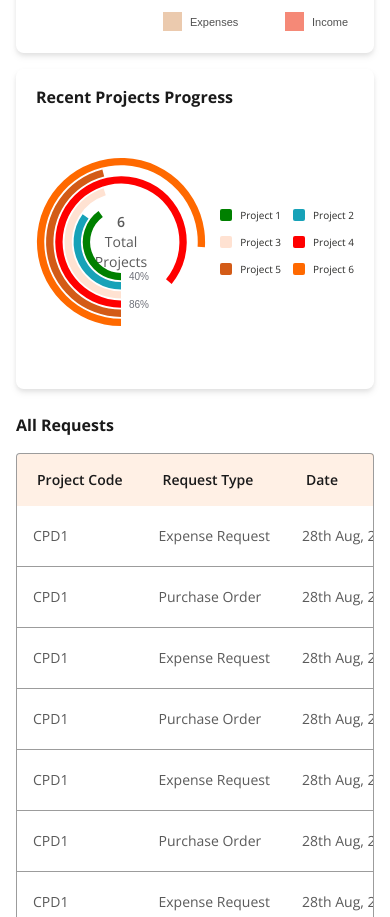
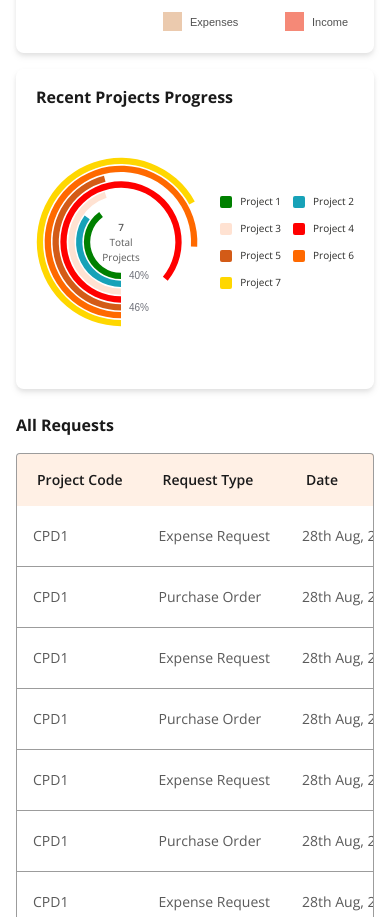
Before and after one commit to ntamiegbe/qualitrends-admin, a Next.js app: page /projects in a window 390 px wide. Shown: the part 898-1815 px from the top of the page. Built offline with nearby package versions, Linux system fonts and the light colour scheme.

Commit message:
Refactor: RecentProjectsProgressChart component to add polarBar data and update chart options

```diff
--- a/src/components/projects/RecentProjectsProgressChart/index.tsx
+++ b/src/components/projects/RecentProjectsProgressChart/index.tsx
@@ -1,3 +1,5 @@
+"use client";
+
 import * as echarts from "echarts/core";
 import {
 	TitleComponent,
@@ -28,6 +30,11 @@ const RecentProjectsProgressChart = () => {
 		"#FF0000",
 		"#D35B17",
 		"#FF6900",
+		"#FFD700",
+		"#FF00FF",
+		"#800080",
+		"#0000FF",
+		"#00FF00",
 	];
 
 	const breakpoint = useBreakpoint();
@@ -113,10 +120,13 @@ const RecentProjectsProgressChart = () => {
 			<h2 className='lg:text-xl font-bold'>Recent Projects Progress</h2>
 
 			<div className='h-[250px] lg:h-[330px] mt-2 lg:mt-5 grid grid-cols-2 justify-between space-x-4'>
-				<div id='main' className='h-full w-[170px] lg:w-[330px] relative'>
-					<div className='text-center text-black-500 text-sm absolute top-1/2 left-1/2 transform -translate-x-1/2 -translate-y-1/2'>
+				<div className='h-full w-[170px] lg:w-[330px] relative'>
+					<div id='main' className='h-full w-[170px] lg:w-[330px]'></div>
+					<div className='text-center text-black-500 text-[10px] lg:text-sm absolute z-50 top-1/2 left-1/2 transform -translate-x-1/2 -translate-y-1/2'>
 						<div className='font-semibold'>{polarBar.length}</div>
-						<div>Total Projects</div>
+						<div>
+							Total <br className='lg:hidden' /> Projects
+						</div>
 					</div>
 				</div>
 				<div className='flex items-center justify-end lg:items-end lg:pr-4'>
--- a/src/data/chart.ts
+++ b/src/data/chart.ts
@@ -61,4 +61,20 @@ export const polarBar = [
 		value: 76,
 		name: "Project 6",
 	},
+	{
+		value: 67,
+		name: "Project 7",
+	},
+	// {
+	// 	value: 45,
+	// 	name: "Project 8",
+	// },
+	// {
+	// 	value: 39,
+	// 	name: "Project 9",
+	// },
+	// {
+	// 	value: 83,
+	// 	name: "Project 10",
+	// },
 ];
--- a/src/hooks/useBreakpoints.tsx
+++ b/src/hooks/useBreakpoints.tsx
@@ -14,9 +14,11 @@ const getDeviceConfig = (width: number) => {
 };
 
 const useBreakpoint = () => {
-	const [breakPoint, setBreakPoint] = useState(() =>
-		getDeviceConfig(window.innerWidth)
-	);
+	const [breakPoint, setBreakPoint] = useState(() => {
+		if (typeof window !== "undefined") {
+			return getDeviceConfig(window?.innerWidth);
+		}
+	});
 
 	useEffect(() => {
 		const calcInnerWidth = throttle(function () {
```
